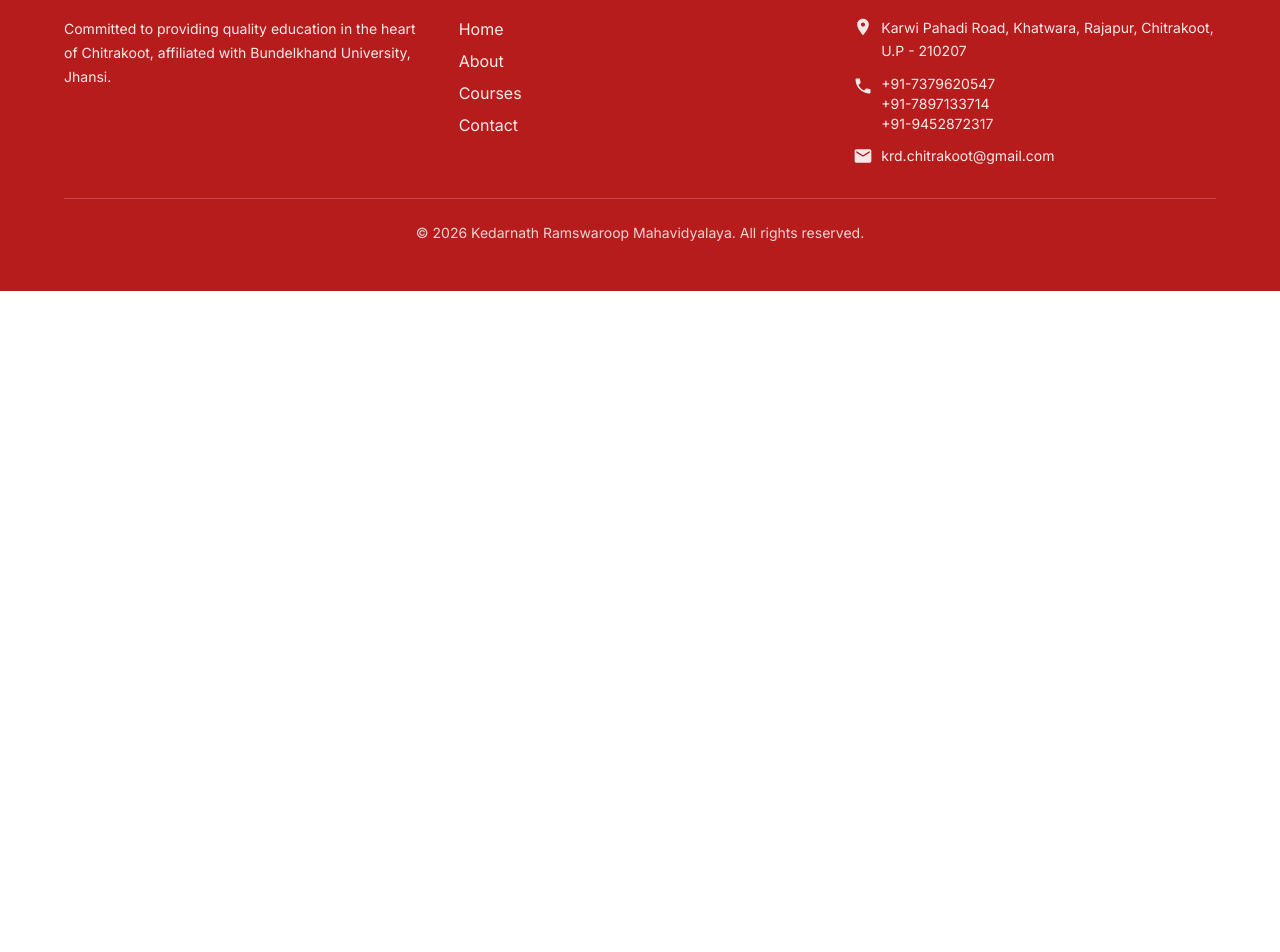
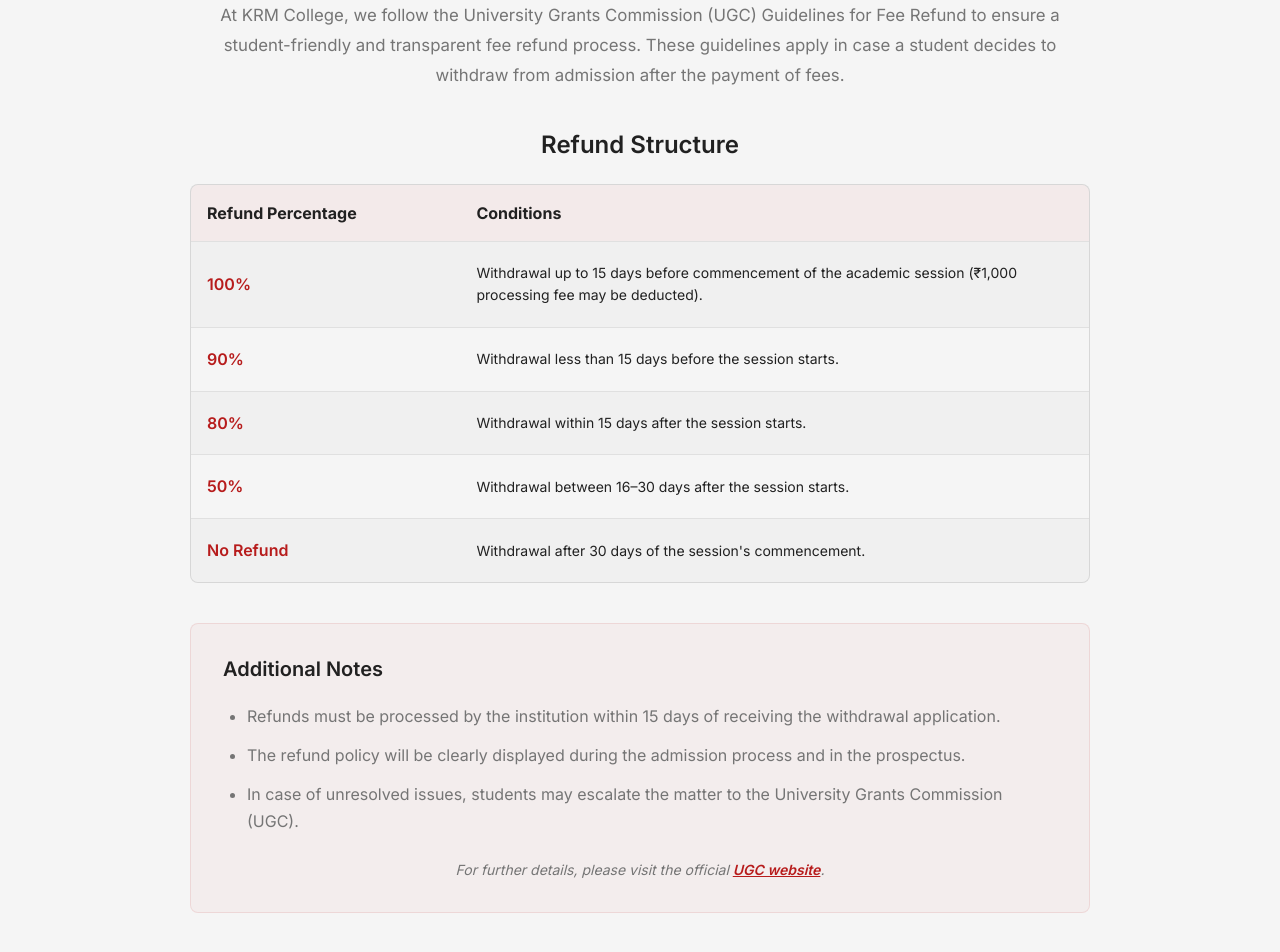
Before and after one commit to Prakhar-1912/college-website, a Next.js app: page /courses in a window 1280 px wide. Shown: the part 1480-2432 px from the top of the page. Before the commit the page ends 1771 px from the top, so only its background shows below. Built offline with nearby package versions, Linux system fonts and the light colour scheme.

Commit message:
adding fee refund policies

```diff
--- a/src/components/Courses/Courses.tsx
+++ b/src/components/Courses/Courses.tsx
@@ -152,7 +152,7 @@
           </Typography>
         </Box>
 
-        <Grid container spacing={4}>
+        <Grid container spacing={4} sx={{ mb: 10 }}>
           {courses.map((course, index) => (
             <Grid item xs={12} md={6} key={index}>
               <Card
@@ -255,6 +255,212 @@
             </Grid>
           ))}
         </Grid>
+
+        {/* Fee Refund Policy Section */}
+        <Box id="refund-policy" sx={{ mt: 4 }}>
+          <Box sx={{ textAlign: 'center', mb: 5 }}>
+            <Typography
+              variant="h2"
+              component="h2"
+              gutterBottom
+              sx={{
+                color: 'primary.main',
+                fontWeight: 700,
+                mb: 3,
+              }}
+            >
+              Our Fee Refund Policy
+            </Typography>
+            <Typography
+              variant="body1"
+              sx={{
+                color: 'text.secondary',
+                maxWidth: '900px',
+                mx: 'auto',
+                lineHeight: 1.8,
+                fontSize: '1.05rem',
+              }}
+            >
+              At KRM College, we follow the University Grants Commission (UGC)
+              Guidelines for Fee Refund to ensure a student-friendly and transparent
+              fee refund process. These guidelines apply in case a student decides
+              to withdraw from admission after the payment of fees.
+            </Typography>
+          </Box>
+
+          <Box sx={{ mb: 5 }}>
+            <Typography
+              variant="h4"
+              component="h3"
+              sx={{
+                color: 'text.primary',
+                fontWeight: 600,
+                mb: 3,
+                textAlign: 'center',
+              }}
+            >
+              Refund Structure
+            </Typography>
+            <TableContainer
+              component={Paper}
+              elevation={0}
+              sx={{
+                maxWidth: '900px',
+                mx: 'auto',
+                border: '1px solid',
+                borderColor: 'divider',
+                borderRadius: 2,
+              }}
+            >
+              <Table>
+                <TableHead>
+                  <TableRow sx={{ backgroundColor: 'rgba(183, 28, 28, 0.05)' }}>
+                    <TableCell
+                      sx={{
+                        fontWeight: 700,
+                        color: 'text.primary',
+                        fontSize: '1rem',
+                        width: '30%',
+                      }}
+                    >
+                      Refund Percentage
+                    </TableCell>
+                    <TableCell
+                      sx={{
+                        fontWeight: 700,
+                        color: 'text.primary',
+                        fontSize: '1rem',
+                      }}
+                    >
+                      Conditions
+                    </TableCell>
+                  </TableRow>
+                </TableHead>
+                <TableBody>
+                  {[
+                    {
+                      percentage: '100%',
+                      condition:
+                        'Withdrawal up to 15 days before commencement of the academic session (₹1,000 processing fee may be deducted).',
+                    },
+                    {
+                      percentage: '90%',
+                      condition: 'Withdrawal less than 15 days before the session starts.',
+                    },
+                    {
+                      percentage: '80%',
+                      condition: 'Withdrawal within 15 days after the session starts.',
+                    },
+                    {
+                      percentage: '50%',
+                      condition: 'Withdrawal between 16–30 days after the session starts.',
+                    },
+                    {
+                      percentage: 'No Refund',
+                      condition: "Withdrawal after 30 days of the session's commencement.",
+                    },
+                  ].map((row, index) => (
+                    <TableRow
+                      key={index}
+                      sx={{
+                        '&:nth-of-type(odd)': {
+                          backgroundColor: 'rgba(0, 0, 0, 0.02)',
+                        },
+                        '&:last-child td, &:last-child th': {
+                          border: 0,
+                        },
+                      }}
+                    >
+                      <TableCell
+                        sx={{
+                          py: 2.5,
+                          fontWeight: 600,
+                          color: 'primary.main',
+                          fontSize: '1rem',
+                        }}
+                      >
+                        {row.percentage}
+                      </TableCell>
+                      <TableCell sx={{ py: 2.5, lineHeight: 1.6 }}>
+                        {row.condition}
+                      </TableCell>
+                    </TableRow>
+                  ))}
+                </TableBody>
+              </Table>
+            </TableContainer>
+          </Box>
+
+          <Box
+            sx={{
+              maxWidth: '900px',
+              mx: 'auto',
+              p: { xs: 3, md: 4 },
+              backgroundColor: 'rgba(183, 28, 28, 0.03)',
+              borderRadius: 2,
+              border: '1px solid',
+              borderColor: 'rgba(183, 28, 28, 0.1)',
+            }}
+          >
+            <Typography
+              variant="h5"
+              component="h3"
+              sx={{
+                color: 'text.primary',
+                fontWeight: 600,
+                mb: 2.5,
+              }}
+            >
+              Additional Notes
+            </Typography>
+            <Box component="ul" sx={{ pl: 3, m: 0, mb: 3 }}>
+              {[
+                'Refunds must be processed by the institution within 15 days of receiving the withdrawal application.',
+                'The refund policy will be clearly displayed during the admission process and in the prospectus.',
+                'In case of unresolved issues, students may escalate the matter to the University Grants Commission (UGC).',
+              ].map((note, index) => (
+                <Typography
+                  key={index}
+                  component="li"
+                  variant="body1"
+                  sx={{
+                    color: 'text.secondary',
+                    mb: 1.5,
+                    lineHeight: 1.7,
+                    '&:last-child': { mb: 0 },
+                  }}
+                >
+                  {note}
+                </Typography>
+              ))}
+            </Box>
+            <Typography
+              variant="body2"
+              sx={{
+                color: 'text.secondary',
+                fontStyle: 'italic',
+                textAlign: 'center',
+              }}
+            >
+              For further details, please visit the official{' '}
+              <Box
+                component="a"
+                href="https://www.ugc.gov.in"
+                target="_blank"
+                rel="noopener noreferrer"
+                sx={{
+                  color: 'primary.main',
+                  textDecoration: 'underline',
+                  fontWeight: 600,
+                  '&:hover': { opacity: 0.8 },
+                }}
+              >
+                UGC website
+              </Box>
+              .
+            </Typography>
+          </Box>
+        </Box>
       </Container>
 
       {/* Fee Structure Dialog */}
```
